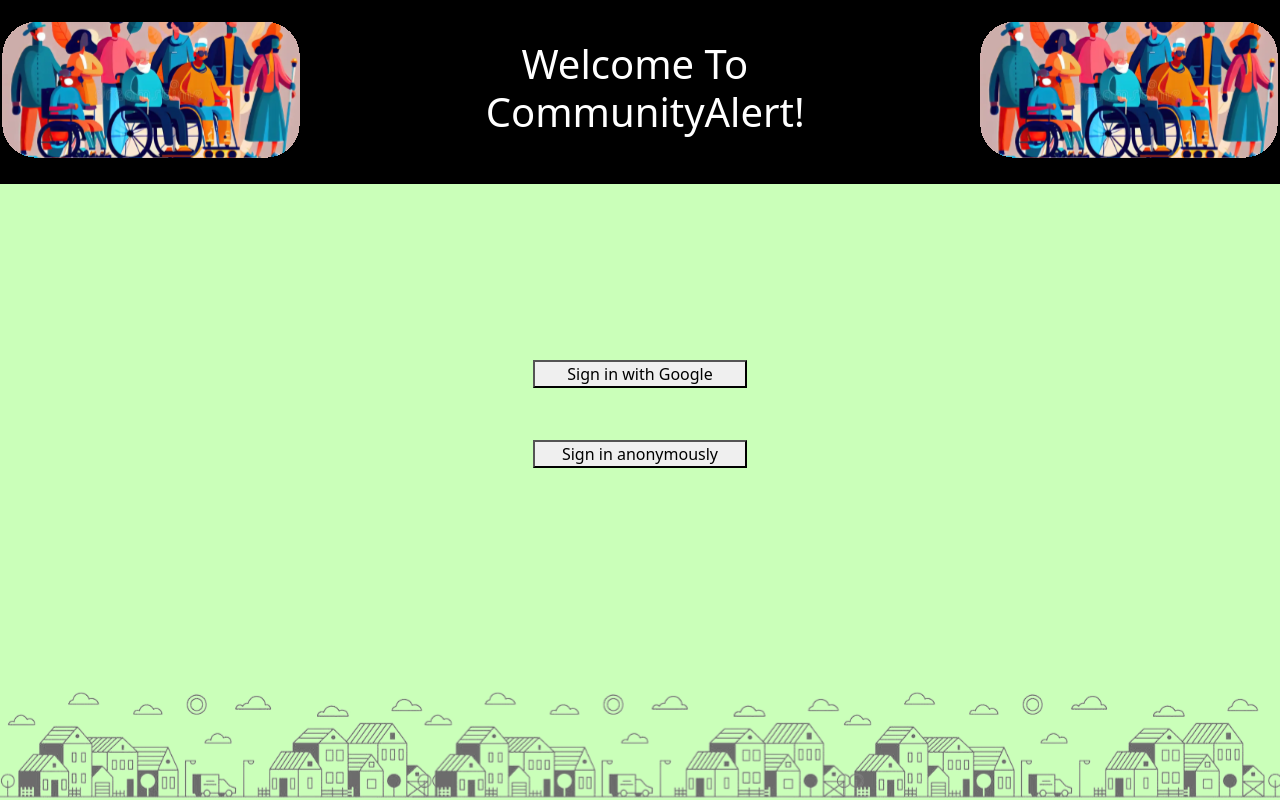
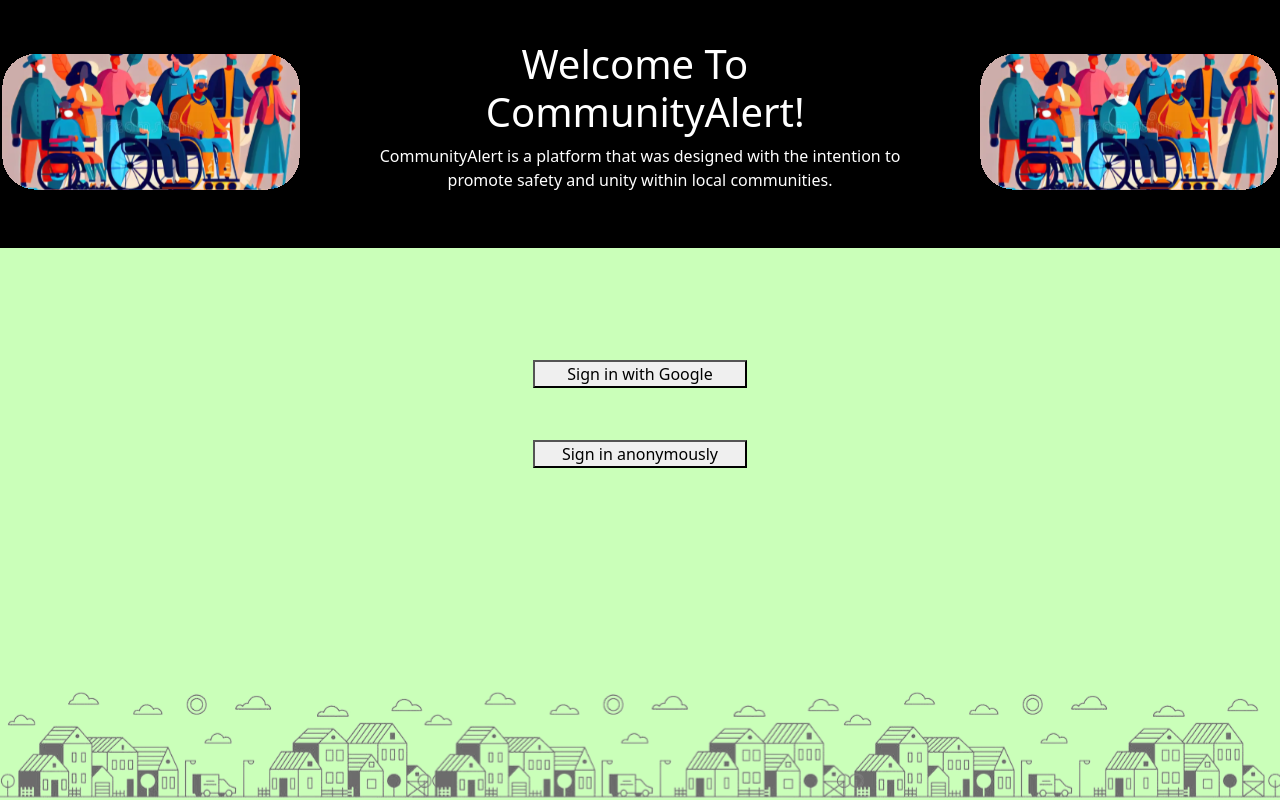
Before and after one commit to vingor77/GUI2_project, a React (Create React App) app in the folder gui2/: page / in a window 1280 px wide. Built offline with nearby package versions, Linux system fonts and the light colour scheme; no server answers; the database is empty.

Commit message:
Minor changes to displays

```diff
--- a/gui2/src/Pages/BookmarksTab.js
+++ b/gui2/src/Pages/BookmarksTab.js
@@ -6,7 +6,7 @@ import { storage } from '../index';
 const BookmarksPage = ({ user }) => {
   const bookdata = useContext(BookmarkContext);
   if (!bookdata) {
-    return <div>Loading...</div>
+    return <div>No bookmarks</div>
   }
   const viewBookmark = (id) => {
     console.log(id);
--- a/gui2/src/Pages/HelpPage.js
+++ b/gui2/src/Pages/HelpPage.js
@@ -18,7 +18,10 @@ const HelpPage = () => {
       <p>CommunityAlert is an application designed to allow users to report and visualize environmental issues in their local community.</p>
 
       <h2>How do I report an issue?</h2>
-      <p>To report an issue, go to the 'Report' page, select the type of issue you are reporting, and provide a brief description and location. You can also add a photo of the issue if you wish.</p>
+      <p>To report an issue, go to the "Create Alert" button in the Nav bar, select the type of issue you are reporting, and provide a brief description and location. You can also add a photo of the issue if you wish.</p>
+
+      <h2>How do I add the locations of the Alerts or events?</h2>
+      <p>To add a location to the report, you currently need to click on show map {'->'} navigate the map {'->'} click on anywhere in the map to drop your pin OR enter a location at the top(make sure to hit Geocode). Select Close to submit location!</p>
 
       <h2>How do I view reports on the map?</h2>
       <p>To view reports, navigate to the 'Map' page. There, you can see all the reports that have been made. You can filter these reports by issue type or status.</p>
@@ -36,7 +39,7 @@ const HelpPage = () => {
       <p>The goal of CommunityAlert is to address local environmental issues in an organized manner, promoting real-time reporting, enhancing graphical user interface standards, and improving resource allocation and responsiveness of local governing bodies.</p>
       <h2>Need Further Assistance?</h2>
       <p>If you have any other concerns, questions, or need further assistance, please feel free to reach out to our team at <a href="mailto:group3communityalert@gmail.com">group3communityalert@gmail.com
-</a>. We're here to help!</p>
+      </a>. We're here to help!</p>
     </div>
   );
 };
--- a/gui2/src/SignIn.js
+++ b/gui2/src/SignIn.js
@@ -26,7 +26,7 @@ export default function SignIn(props) {
     position: "absolute",
     bottom: "0",
     left: "0",
-    maxWidth: "100%",
+    width: "100%",
     height: "auto",
     objectFit: "contain",
     width: "100%",
--- a/gui2/src/components/Landing.js
+++ b/gui2/src/components/Landing.js
@@ -4,6 +4,7 @@ import leftImage from "../images/leftImage.svg";
 
 const Landing = () => {
   const greeting = "Welcome To \n CommunityAlert!";
+  const terms = "CommunityAlert is a platform that was designed with the intention to promote safety and unity within local communities.\n";
 
   return (
     <div className="title row">
@@ -12,7 +13,10 @@ const Landing = () => {
         src={leftImage}
         alt="greeting background"
       />
-       <h1 className="col-lg-6 col-12 greeting">{greeting}</h1>
+      <div className="col-lg-6 col-12 greeting">
+        <h1>{greeting}</h1>
+        <p>{terms}</p>
+      </div>
       <img
         className="col-lg-3  d-none d-lg-block d-xl-block"
         src={leftImage}
--- a/gui2/src/components/Map.js
+++ b/gui2/src/components/Map.js
@@ -1,11 +1,12 @@
 // Map.js
 
-import React, { useEffect, useState, useContext, useRef } from "react";
+import React, { useEffect, useState, useContext, useRef, useMemo } from "react";
 import { GoogleMap, useJsApiLoader, Marker, InfoWindow } from "@react-google-maps/api";
 import MapContext from '../contexts/MapContext';
 
 const Map = () => {
   const { mapData, setMapData }= useContext(MapContext);
+  const center = useMemo(() => ({ lat: 42.6334, lng: -71.3162 }), [])
   // let markers = props.markers;
   // if (!markers) {
   //   markers = [
@@ -16,7 +17,7 @@ const Map = () => {
   // }
   //const { mapData } = getContext(MapDataContext);
   console.log("MARKERS GOTTEN: ", mapData);
-console.log(Array.isArray(mapData));
+  console.log(Array.isArray(mapData));
   const [selectedLocation, setSelectedLocation] = useState(null);
 
   const { isLoaded } = useJsApiLoader({
@@ -42,7 +43,7 @@ console.log(Array.isArray(mapData));
     <div style={backgroundMap}>
       <GoogleMap
         zoom={15}
-        center={{ lat: 48.8584, lng: 2.2945 }}
+        center={center}
         mapContainerStyle={MapStyle}
         options={{
           mapTypeControl: false,
```
